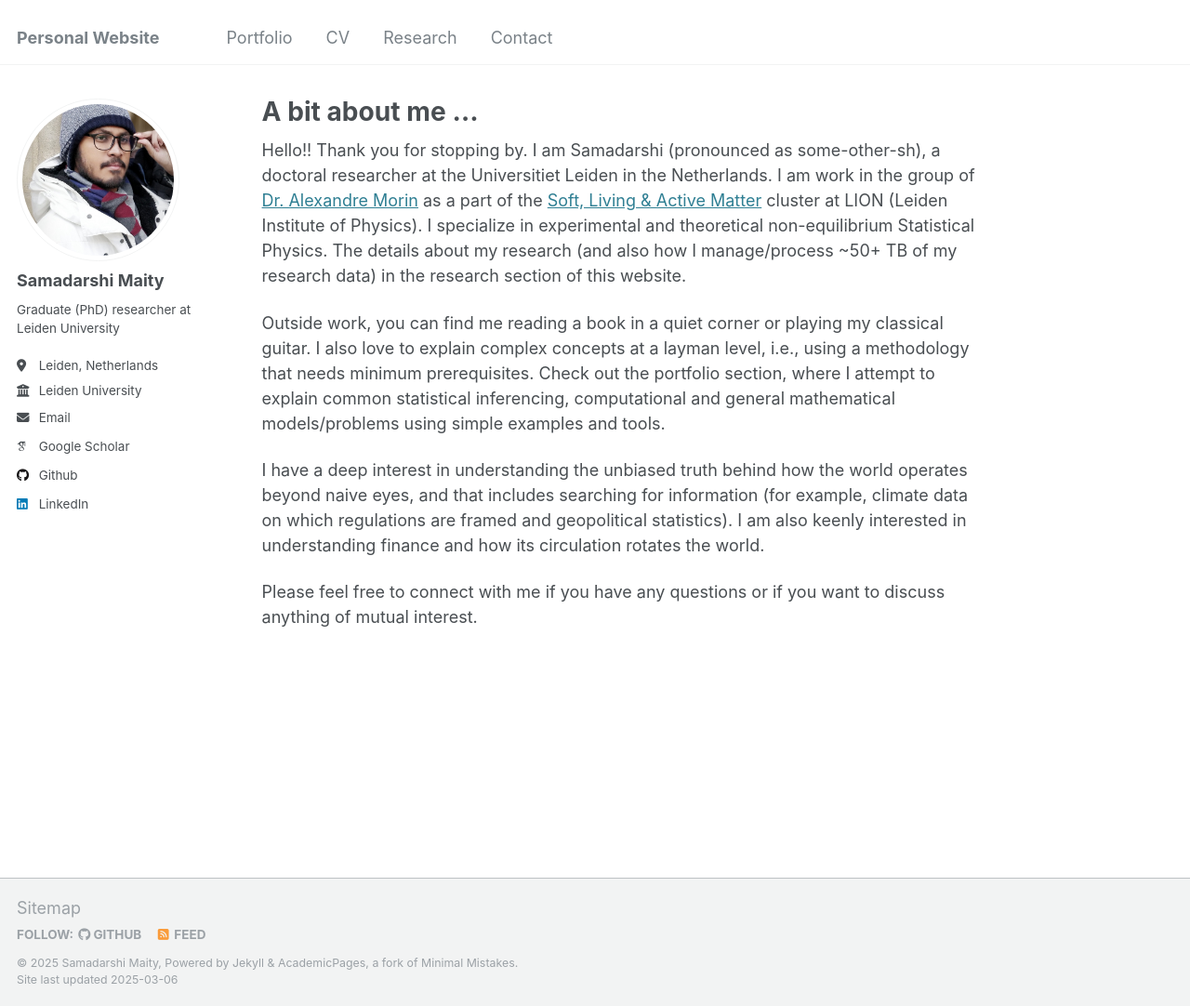
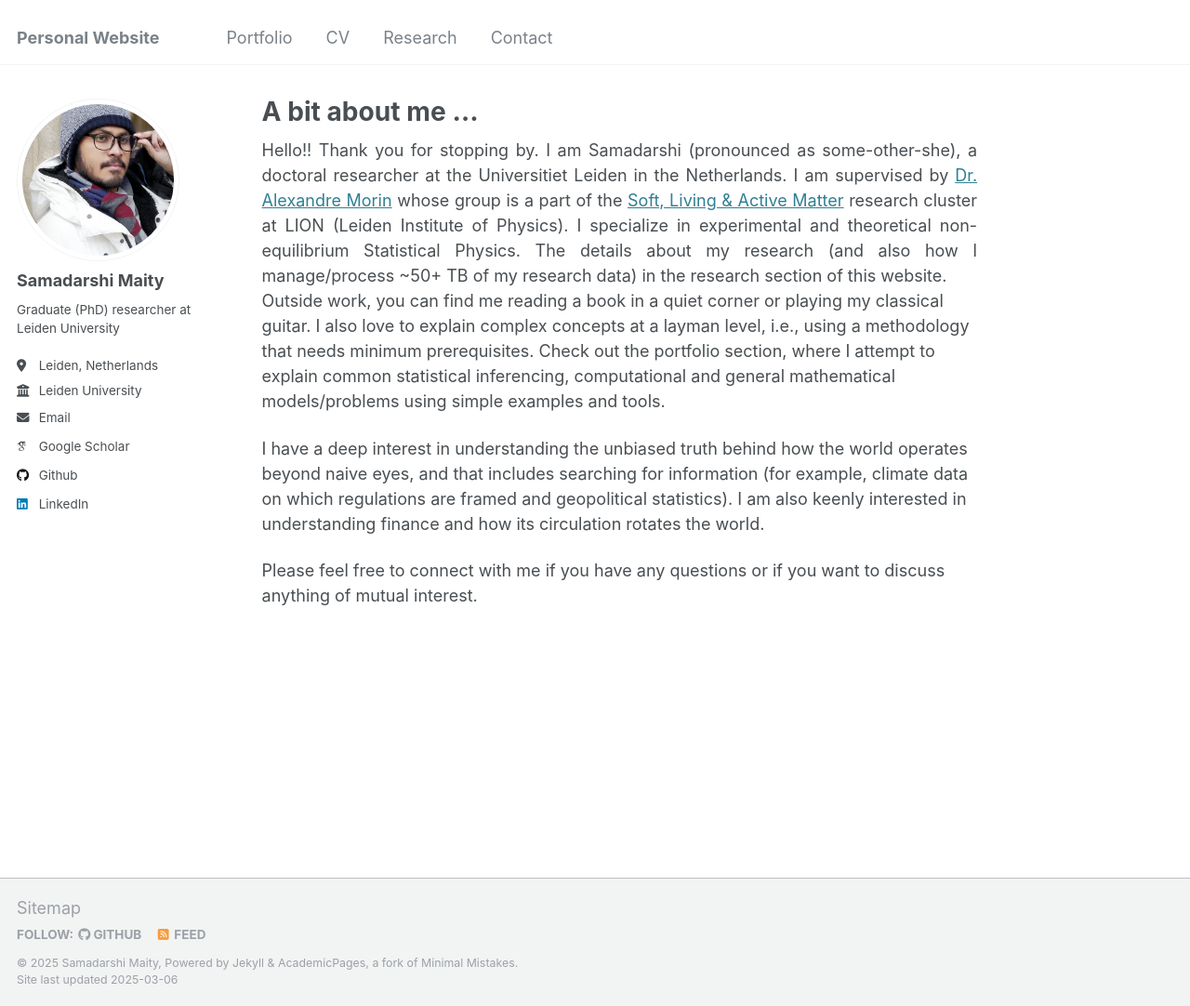
Before and after one commit to Samadarshi-Maity/Samadarshi-Maity.github.io, a Jekyll site: the page built from _pages/about.md, in a window 1280 px wide and 1082 px high. Shown: the whole window at 93% size. Built offline with Jekyll 4.4.1, drawn with Linux system fonts in a browser that asks for light colours; some web fonts are replaced.

Commit message:
Update about.md

```diff
--- a/_pages/about.md
+++ b/_pages/about.md
@@ -6,7 +6,9 @@
   - /about/
   - /about.html
 ---
-Hello!! Thank you for stopping by. I am Samadarshi (pronounced as some-other-sh), a  doctoral researcher at the Universitiet Leiden in the Netherlands. I am work in the group of <a href = 'https://morinlab.com/'>Dr. Alexandre Morin</a> as a part of the <a href = 'https://slam-leiden.nl/Slam/Main/'>Soft, Living & Active Matter</a> cluster at LION (Leiden Institute of Physics). I specialize in experimental and theoretical non-equilibrium Statistical Physics. The details about my research (and also how I manage/process ~50+ TB of my research data) in the research section of this website.
+<div style="text-align: justify">
+Hello!! Thank you for stopping by. I am Samadarshi (pronounced as some-other-she), a  doctoral researcher at the Universitiet Leiden in the Netherlands. I am supervised by <a href = 'https://morinlab.com/'>Dr. Alexandre Morin</a> whose group is a part of the <a href = 'https://slam-leiden.nl/Slam/Main/'>Soft, Living & Active Matter</a> research cluster at LION (Leiden Institute of Physics). I specialize in experimental and theoretical non-equilibrium Statistical Physics. The details about my research (and also how I manage/process ~50+ TB of my research data) in the research section of this website.
+</div>
 
 Outside work, you can find me reading a book in a quiet corner or playing my classical guitar. I also love to explain complex concepts at a layman level, i.e., using a methodology that needs minimum prerequisites. Check out the portfolio section, where I attempt to explain common statistical inferencing, computational and general mathematical models/problems using simple examples and tools.
 
```
